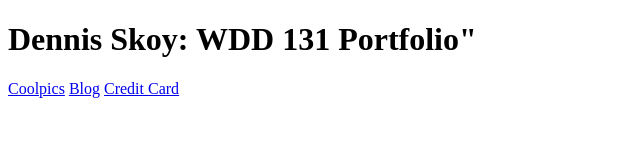
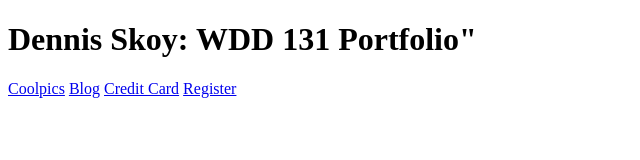
Before and after one commit to RealDJS/wdd131, a plain HTML site: page index.html in a window 1280 px wide. Shown: the full height of the page, 0-640 px from the left. Drawn offline with Linux system fonts and the light colour scheme.

Commit message:
added register.js

```diff
--- a/index.html
+++ b/index.html
@@ -19,6 +19,7 @@
          <a href="coolpics/index.html">Coolpics</a>
          <a href="blog/index.html">Blog</a>
          <a href="creditcard/index.html">Credit Card</a>
+         <a href="register/index.html">Register</a>
       </main>
 
       <footer></footer>
```
Also changed, not shown: register/register.css (+20 -0 lines), register/register.js (added).
